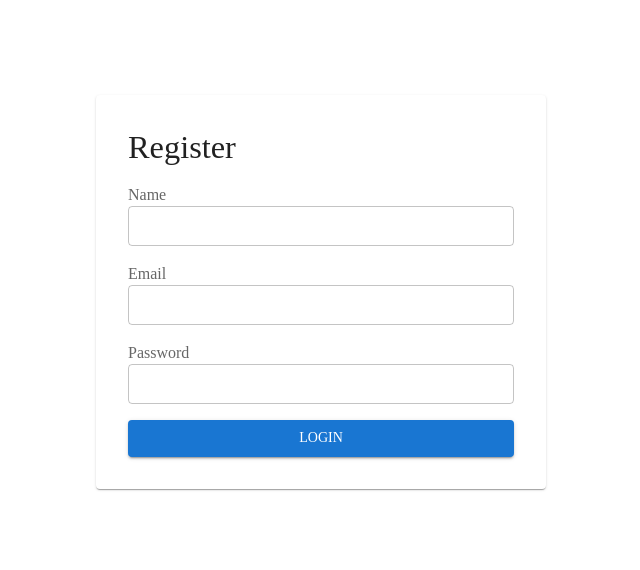
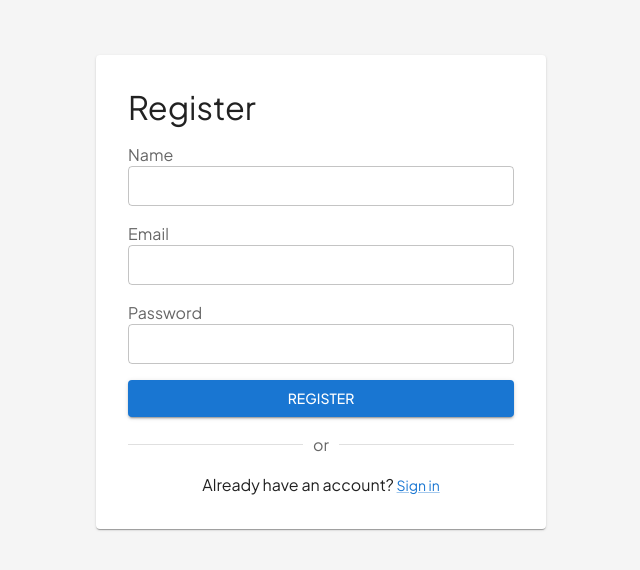
Before and after one commit to iyefreedy/taskify-app, a Next.js app: page /register in a window 1280 px wide. Shown: the part 108-678 px from the top of the page, without its empty margins (319-959 px from the left). Built offline with nearby package versions, Linux system fonts and the light colour scheme; what @mui/material-nextjs would draw is missing.

Commit message:
feat: enhance registration page with link to login and improved styling

```diff
--- a/app/(auth)/register/page.tsx
+++ b/app/(auth)/register/page.tsx
@@ -9,6 +9,9 @@ import { styled } from "@mui/material/styles";
 import FormLabel from "@mui/material/FormLabel";
 import TextField from "@mui/material/TextField";
 import Button from "@mui/material/Button";
+import Divider from "@mui/material/Divider";
+import Link from "@mui/material/Link";
+import NextLink from "next/link";
 
 const RegisterContainer = styled(Stack)(({ theme }) => ({
   height: "100dvh",
@@ -69,9 +72,25 @@ export default function LoginPage() {
           </FormControl>
 
           <Button type="submit" variant="contained">
-            Login
+            Register
           </Button>
         </Box>
+
+        <Divider>
+          <Typography sx={{ color: "text.secondary" }}>or</Typography>
+        </Divider>
+
+        <Typography sx={{ textAlign: "center" }}>
+          Already have an account?{" "}
+          <Link
+            component={NextLink}
+            href="/login"
+            variant="body2"
+            sx={{ alignSelf: "center" }}
+          >
+            Sign in
+          </Link>
+        </Typography>
       </Card>
     </RegisterContainer>
   );
--- a/theme.ts
+++ b/theme.ts
@@ -1,12 +1,26 @@
 "use client";
 
+import { Plus_Jakarta_Sans } from "next/font/google";
+import { grey, common } from "@mui/material/colors";
 import { createTheme, responsiveFontSizes } from "@mui/material/styles";
+
+const plusJakartaSans = Plus_Jakarta_Sans({
+  subsets: ["latin"],
+  display: "swap",
+  weight: ["300", "400", "500", "700"],
+});
 
 const theme = responsiveFontSizes(
   createTheme({
     cssVariables: true,
     typography: {
-      fontFamily: "var(--font-plus-jakarta-sans)",
+      fontFamily: plusJakartaSans.style.fontFamily,
+    },
+    palette: {
+      background: {
+        default: grey[100],
+        paper: common.white,
+      },
     },
   })
 );
```
